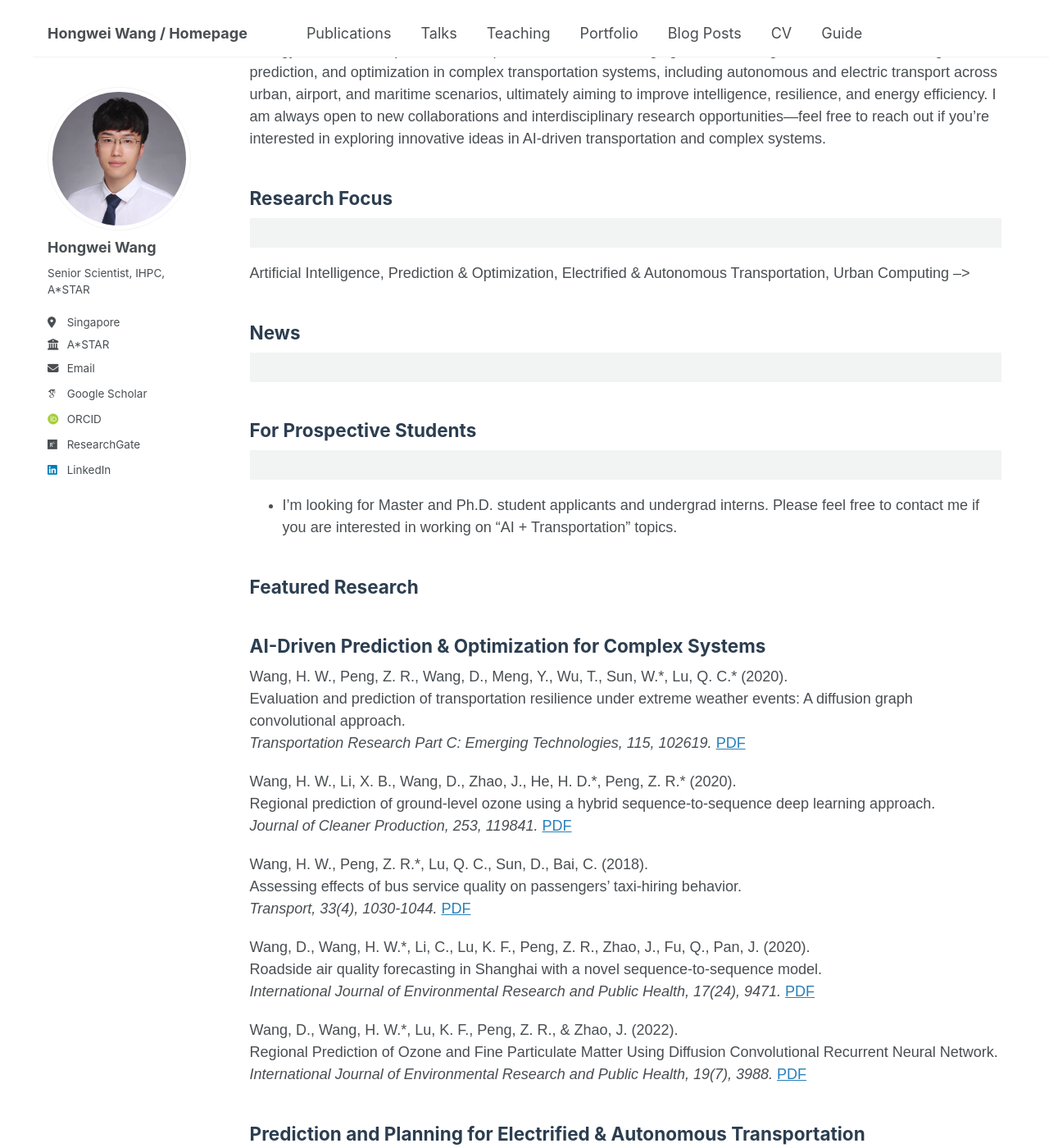
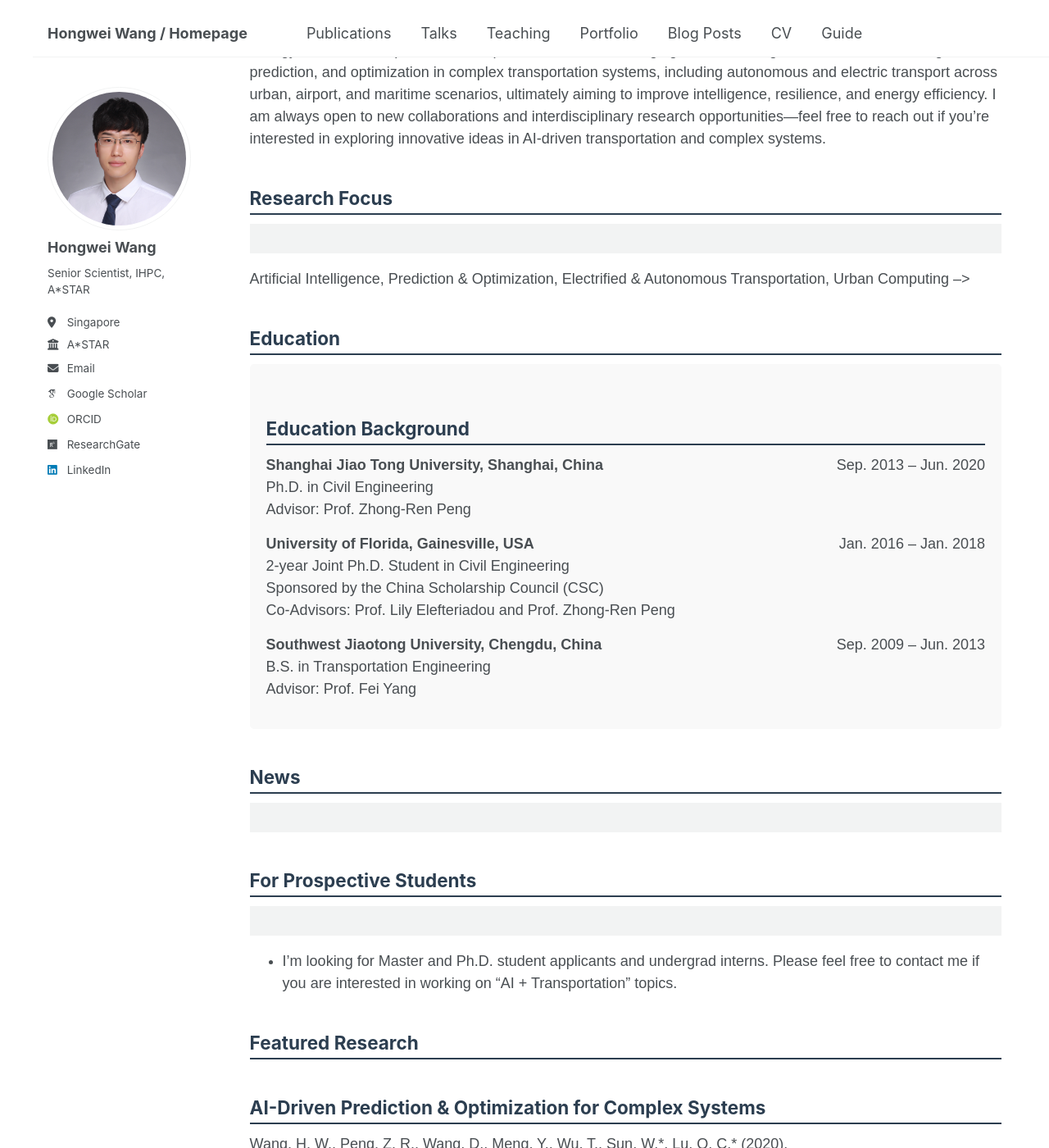
Before and after one commit to hongweiwang-lab/hongweiwang-lab.github.io, a Jekyll site: the page built from _pages/about.md, in a window 1280 px wide and 1400 px high, scrolled down 643 px. Shown: the whole window at 82% size. Built offline with Jekyll 4.4.1, drawn with Linux system fonts in a browser that asks for light colours; some web fonts are replaced.

Commit message:
Update about.md

```diff
--- a/_pages/about.md
+++ b/_pages/about.md
@@ -29,6 +29,43 @@ My research spans several areas: AI-Driven Prediction & Optimization for Complex
 </table>
 
 Artificial Intelligence, Prediction & Optimization, Electrified & Autonomous Transportation, Urban Computing -->
+
+## Education
+<html>
+<head>
+    <meta charset="UTF-8">
+    <title>Education</title>
+    <style>
+        body { font-family: Arial, sans-serif; margin: 40px; }
+        h2 { color: #2c3e50; border-bottom: 2px solid #2c3e50; padding-bottom: 5px; }
+        .section { margin-bottom: 30px; padding: 20px; border-radius: 5px; background-color: #f9f9f9; }
+        .education-item { margin-bottom: 15px; }
+    </style>
+</head>
+<body>
+<!--     <h1>Education</h1> -->
+
+    <div class="section">
+        <h2>Education Background</h2>
+        <div class="education-item">
+            <strong>Shanghai Jiao Tong University, Shanghai, China</strong> <span style="float: right;">Sep. 2013 – Jun. 2020</span><br>
+            Ph.D. in Civil Engineering<br>
+            Advisor: Prof. Zhong-Ren Peng
+        </div>
+        <div class="education-item">
+            <strong>University of Florida, Gainesville, USA</strong> <span style="float: right;">Jan. 2016 – Jan. 2018</span><br>
+            2-year Joint Ph.D. Student in Civil Engineering<br>
+            Sponsored by the China Scholarship Council (CSC)<br>
+            Co-Advisors: Prof. Lily Elefteriadou and Prof. Zhong-Ren Peng
+        </div>
+        <div class="education-item">
+            <strong>Southwest Jiaotong University, Chengdu, China</strong> <span style="float: right;">Sep. 2009 – Jun. 2013</span><br>
+            B.S. in Transportation Engineering<br>
+            Advisor: Prof. Fei Yang
+        </div>
+    </div>
+</body>
+</html>
 
 
 ## News
```
